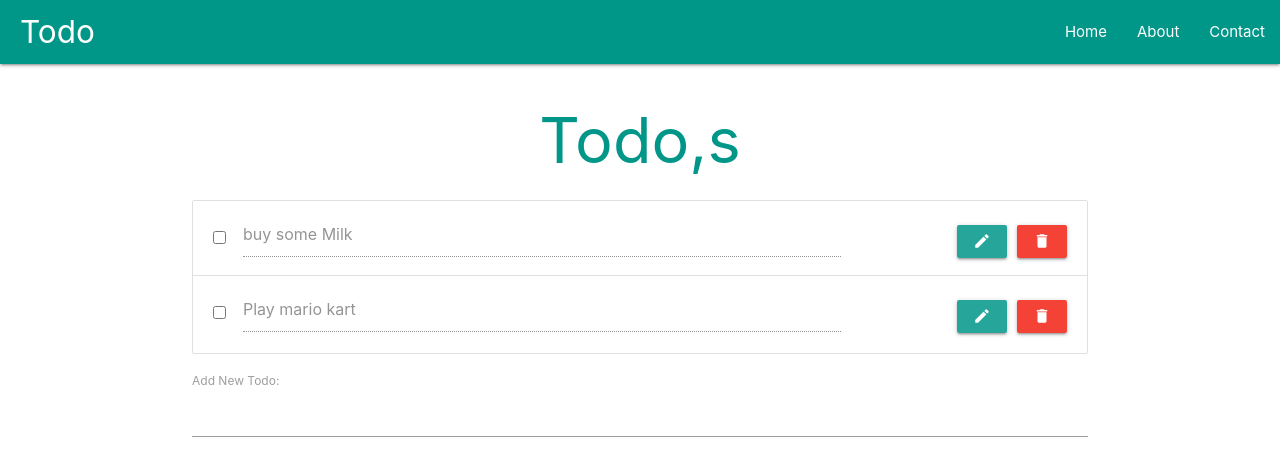
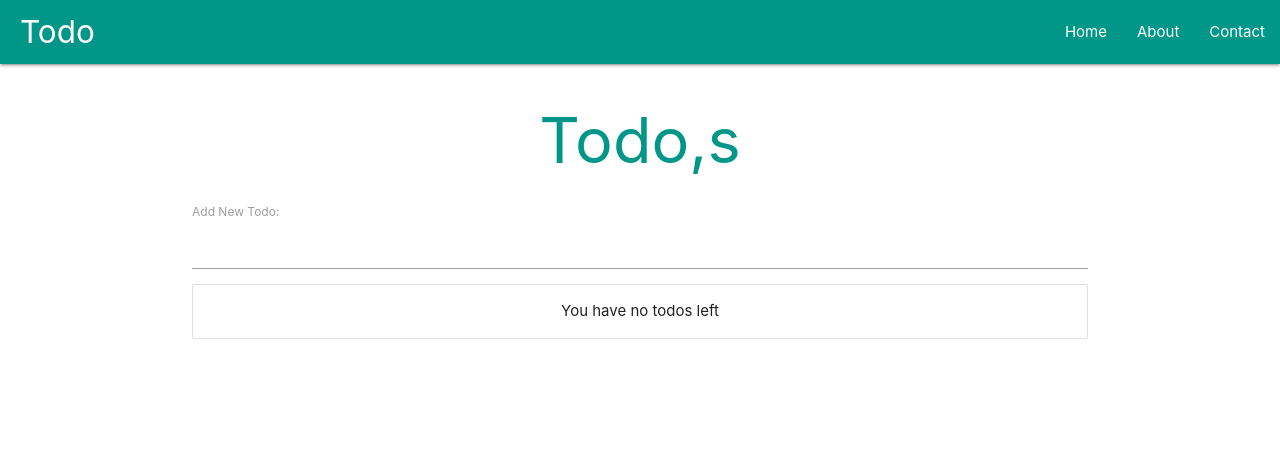
Before and after one commit to zewdu444/react_todo_app, a React (Create React App) app: page / in a window 1280 px wide. Shown: the top 476 px of the page. Built offline with nearby package versions, Linux system fonts and the light colour scheme.

Commit message:
ADD local storage

```diff
--- a/src/component/Home.js
+++ b/src/component/Home.js
@@ -1,22 +1,16 @@
 import React, { useState } from 'react';
 import AddForm from './AddForm';
+import LocalStorage from './LocalStorage';
 import Todos from './Todos';
 
 function Home() {
-  const [todos, setTodos] = useState([
-    {
-      id: 1,
-      content: 'buy some Milk',
-      complete: false,
-      readonly: true,
-    },
-    {
-      id: 2,
-      content: 'Play mario kart',
-      complete: false,
-      readonly: true,
-    },
-  ]);
+  function getInitialTodos() {
+    // getting stored items
+    const temp = localStorage.getItem('todos');
+    const savedTodos = JSON.parse(temp);
+    return savedTodos || [];
+  }
+  const [todos, setTodos] = useState(getInitialTodos());
   const deleteTodo = (id) => {
     setTodos((Todos) => Todos.filter((todo) => todo.id !== id));
   };
@@ -27,9 +21,11 @@ function Home() {
   };
   return (
     <div className="container">
+      <LocalStorage todos={todos} />
       <h1 className="center teal-text">Todo,s</h1>
+      <AddForm AddTodo={AddTodo} />
       <Todos todos={todos} deleteTodo={deleteTodo} setTodos={setTodos} />
-      <AddForm AddTodo={AddTodo} />
+
     </div>
   );
 }
--- /dev/null
+++ b/src/component/LocalStorage.js
@@ -0,0 +1,15 @@
+import React, { useEffect } from 'react';
+
+function LocalStorage({ todos }) {
+  useEffect(() => {
+    // storing todos items
+    const temp = JSON.stringify(todos);
+    localStorage.setItem('todos', temp);
+  }, [todos]);
+
+  return (
+    <div />
+  );
+}
+
+export default LocalStorage;
```
